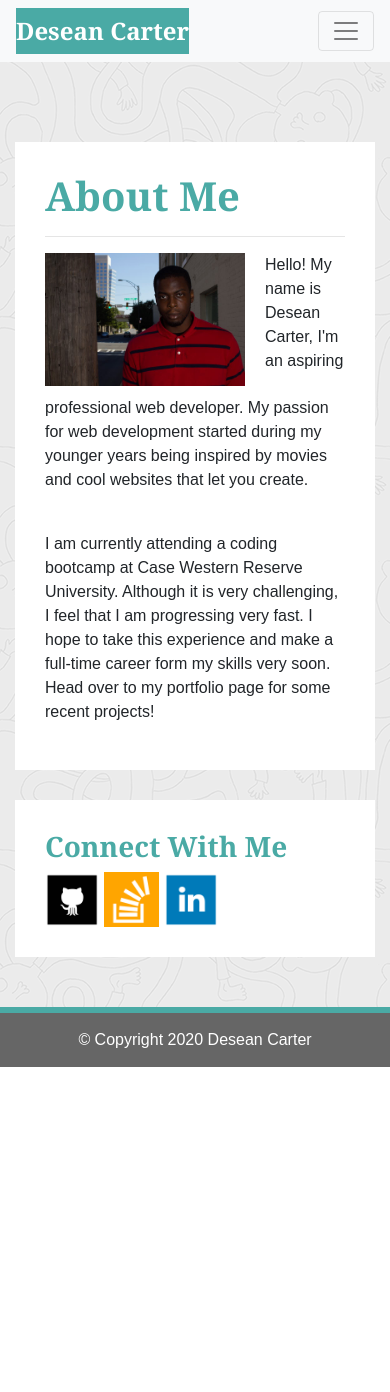
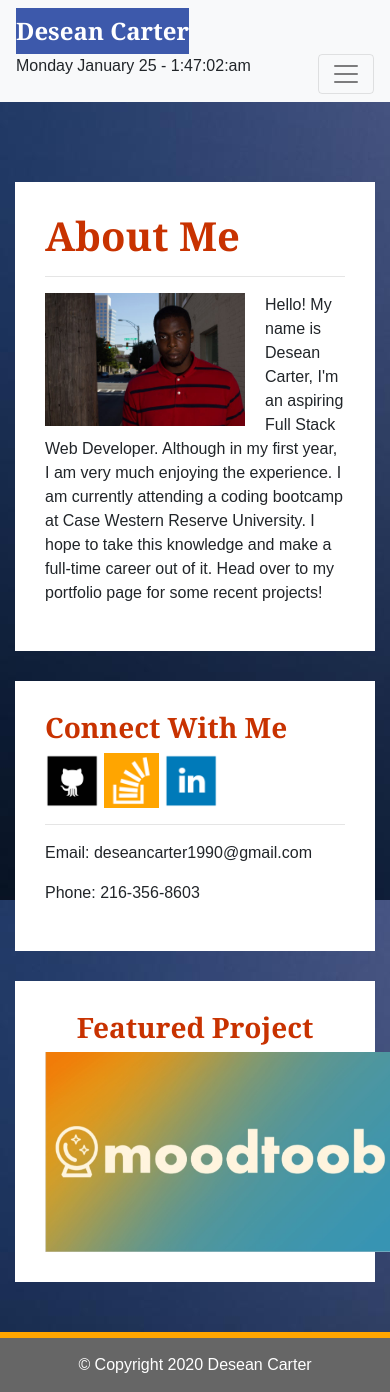
Before and after one commit to DeseanCarter/Responsive-Portfolio, a plain HTML site: page index.html in a window 390 px wide. Before the commit the page ends 1067 px from the top, so only its background shows below. Drawn offline with nearby package versions, Linux system fonts and the light colour scheme.

Commit message:
new color scheme, featured project added, email, phone number, updated projects

```diff
--- a/assets/css/styles.css
+++ b/assets/css/styles.css
@@ -4,7 +4,7 @@ body {
   font-family: Arial, "Helvetica Neue", Helvetica, sans-serif;
 
   /* Visual */
-  background-image: url("../imgs/ignasi_pattern_s.png");
+  background-image: url("../imgs/portfolio-background.jpg");
 }
 
 html {
@@ -23,14 +23,14 @@ main {
 /* create styles for use for all white main boxes */
 .block {
   background-color: #fff;
-
+  /* text-align: center; */
   padding: 30px;
   margin-bottom: 30px;
 }
 
 .block-header {
   /* Typography */
-  color: #4aaaa5;
+  color: #c83200;
   font-family: Georgia, Times, "Times New Roman", serif;
   font-weight: bold;
 }
@@ -53,7 +53,7 @@ main {
   color: #fff;
 
   /* Visual */
-  background: #4aaaa5;
+  background: #3d59ab;
 }
 
 /* override bootstrap hover color and border */
@@ -91,8 +91,19 @@ main {
   /* Box-model */
   padding-top: 15px;
 
+
   /* Typography */
   text-align: center;
+}
+
+.projectImg {
+  width: 350px;
+  height: 200px;
+}
+
+.projectImg2 {
+  width: 250px;
+  height: 150px;
 }
 /* END CONNECT W/ ME */
 
@@ -125,7 +136,7 @@ main {
   padding-top: 3px;
 
   /* Visual */
-  background-color: #4aaaa5;
+  background-color: orange;
 }
 /* END FOOTER */
 /* --- END STYLES FOR ALL PAGES --- */
@@ -189,4 +200,10 @@ main {
   opacity: .7;
 }
 
+.project {
+  text-align: center;
+}
+
+
+
 /* END CONTACT FORM PAGE */
--- a/index.html
+++ b/index.html
@@ -13,6 +13,7 @@
         <link rel="stylesheet" href="https://maxcdn.bootstrapcdn.com/bootstrap/4.0.0/css/bootstrap.min.css">
         <!--Personal CSS-->
         <link rel="stylesheet" type="text/css" href="assets/css/styles.css" media="screen">
+
     </head>
 
     <!--Body Begins-->
@@ -24,6 +25,7 @@
                 <div class="container">
                     <!--Nav Bar Branding and Home Link-->
                     <a class="navbar-brand" href="index.html" id="logo">Desean Carter</a>
+                    <p id="currentDay"></p>
                     <button class="navbar-toggler" type="button" data-toggle="collapse" data-target="#navbarTogglerDemo01"
                         aria-controls="navbarTogglerDemo01" aria-expanded="false" aria-label="Toggle navigation">
                         <span class="navbar-toggler-icon"></span>
@@ -55,18 +57,28 @@
                     <h1 class="block-header">About Me</h1>
                     <hr />
                     <img src="assets/imgs/IMG-1008.JPG" alt="Headshot of Desean Carter" id="about-image" />
-                    <p>Hello! My name is Desean Carter, I'm an aspiring professional web developer. My passion for web development started during my younger years being inspired by movies and cool websites that let you create.</p>
-                    <br />
-                    <p>I am currently attending a coding bootcamp at Case Western Reserve University. Although it is very challenging, I feel that I am progressing very fast. I hope to take this experience and make a full-time career form my skills very soon. Head over to my portfolio page for some recent projects!
-                    </p>
+                    <p>Hello! My name is Desean Carter, I'm an aspiring Full Stack Web Developer. Although in my first year, I am very much enjoying the experience. I am currently attending a coding bootcamp at Case Western Reserve University. I hope to take this knowledge and make a full-time career out of it. Head over to my portfolio page for some recent projects!</p>
                     </article>
                 </div>
+
                 <div class="col-md-4">
                     <article class="block">
                         <h3 class="block-header">Connect With Me</h3>
                         <a href="https://github.com/DeseanCarter" target="_blank"><img class="connect-photo" src="assets/imgs/github.png" alt="Image of Github Logo"></a>
                         <a href="https://stackoverflow.com/users/14346910/desean-carter" target="_blank"><img src="assets/imgs/stackover2.png" class="connect-photo" alt="Image of Stack Overflow Logo"></a>
                         <a href="https://www.linkedin.com/in/desean-carter-9a09b287/" target="_blank"><img src="assets/imgs/linkedin.png" class="connect-photo" alt="Image of LinkedIn Logo"></a>
+                        <hr>
+                        <p>Email: deseancarter1990@gmail.com</p>
+                        <p>Phone: 216-356-8603</p>
+                    </article>
+                </div>
+
+                <div class="col-md-12 project">
+                    <article class="block">
+                        <h3 class="block-header">Featured Project</h3>
+                        <a href="https://www.moodtoob.com/">
+                        <img class="projectImg" src="./assets/imgs/moodtoob.jpg" alt="Moodtoob site promo">
+                        </a>
                     </article>
                 </div>
             </section>
@@ -88,6 +100,14 @@
         <!-- Bootstrap CDN -->
         <script src="https://maxcdn.bootstrapcdn.com/bootstrap/4.0.0/js/bootstrap.min.js"></script>
 
+        <!-- Day.js CDN -->
+        <script src="https://unpkg.com/dayjs@1.8.21/dayjs.min.js"></script>
+        <script src="https://unpkg.com/dayjs@1.8.21/plugin/utc.js"></script>
+        <script>dayjs.extend(window.dayjs_plugin_utc)</script>
+
+        <!-- Javascript link -->
+        <script type="text/javascript" src="./script.js"></script>
+
     </body>
     <!--Body Ends-->
 </html>
--- /dev/null
+++ b/script.js
@@ -0,0 +1,11 @@
+//Current Day Variable
+var currentDay = $("#currentDay");
+
+
+
+//Setting date and time on page open
+setInterval(function() {
+    currentDay.empty();
+    currentDay.append(dayjs().format('dddd MMMM DD' + " - " +'h:mm:ss:a'));
+    currentColors();
+},1000);
```
Also changed, not shown: contact.html (+13 -1 lines), portfolio.html (+17 -0 lines), assets/imgs/moodtoob.jpg (added), assets/imgs/navy-blue-wallpaper-1.jpg (added), assets/imgs/portfolio-background.jpg (added).
